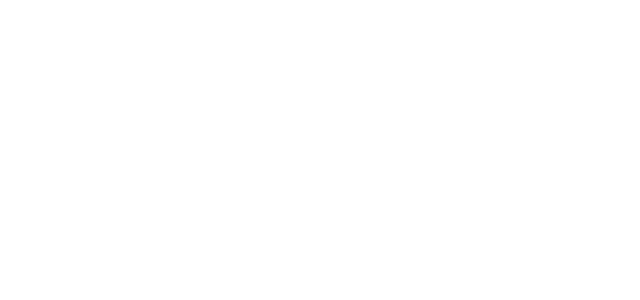
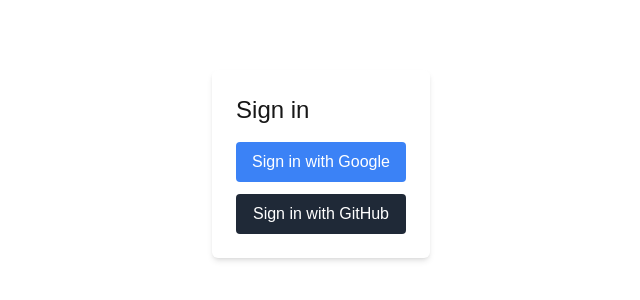
Before and after one commit to kanugurajesh/SmartDoc, a Next.js app: page /login in a window 1280 px wide. Shown: the part 236-536 px from the top of the page, without its empty margins (319-959 px from the left). Built offline with nearby package versions, Linux system fonts and the light colour scheme.

Commit message:
Adding the sign in

```diff
--- a/app/login/page.tsx
+++ b/app/login/page.tsx
@@ -1,7 +1,47 @@
+"use client";
+
+import { signIn } from "@/auth";
+
 const SignIn = () => {
+  // Handler for Google sign-in
+  interface SignInEvent extends React.FormEvent<HTMLFormElement> {}
+
+  const handleGoogleSignIn = async (
+    e: React.FormEvent<HTMLFormElement>
+  ): Promise<void> => {
+    e.preventDefault();
+    await signIn("google");
+  };
+
+  // Handler for GitHub sign-in
+  const handleGithubSignIn = async (
+    e: React.FormEvent<HTMLFormElement>
+  ): Promise<void> => {
+    e.preventDefault();
+    await signIn("github");
+  };
+
   return (
-    <main>
-      <div></div>
+    <main className="min-h-screen flex items-center justify-center">
+      <div className="bg-white p-6 rounded-md shadow-md">
+        <h1 className="text-2xl mb-4">Sign in</h1>
+        <form onSubmit={handleGoogleSignIn}>
+          <button
+            type="submit"
+            className="bg-blue-500 text-white py-2 px-4 rounded hover:bg-blue-600 w-full mb-3"
+          >
+            Sign in with Google
+          </button>
+        </form>
+        <form onSubmit={handleGithubSignIn}>
+          <button
+            type="submit"
+            className="bg-gray-800 text-white py-2 px-4 rounded hover:bg-gray-900 w-full"
+          >
+            Sign in with GitHub
+          </button>
+        </form>
+      </div>
     </main>
   );
 };
```
